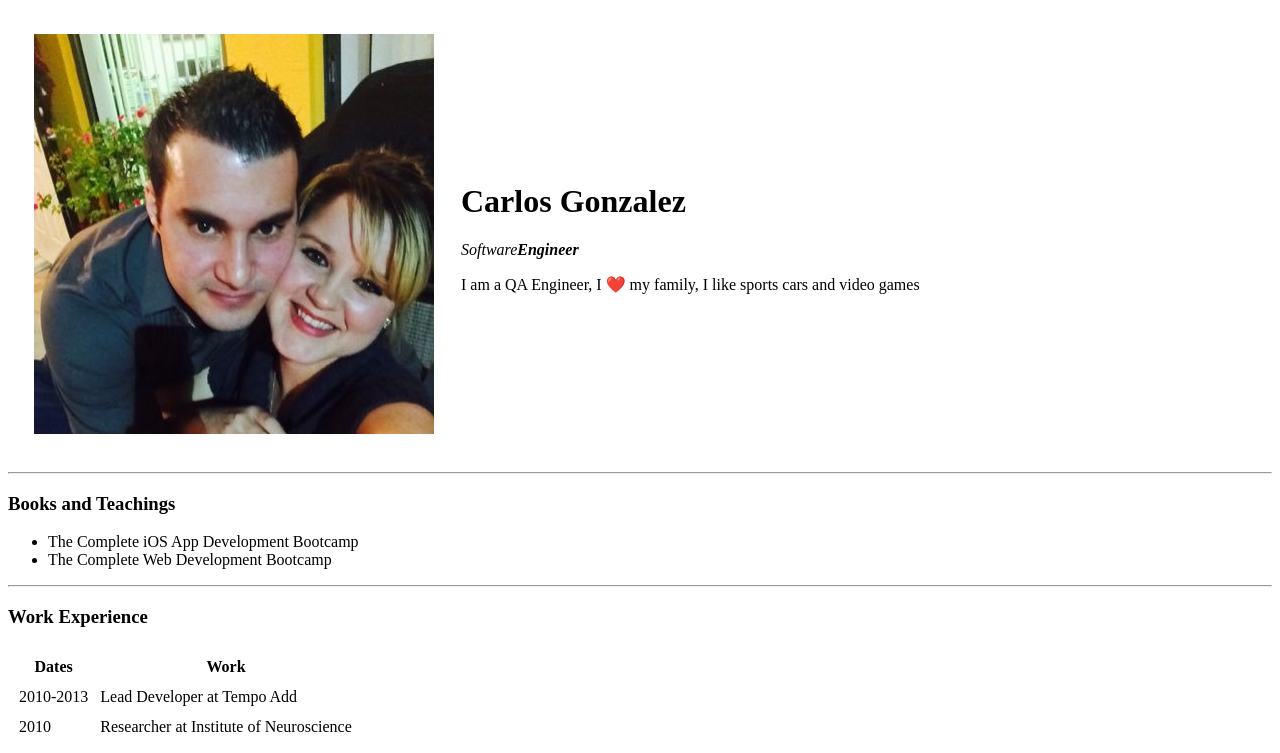
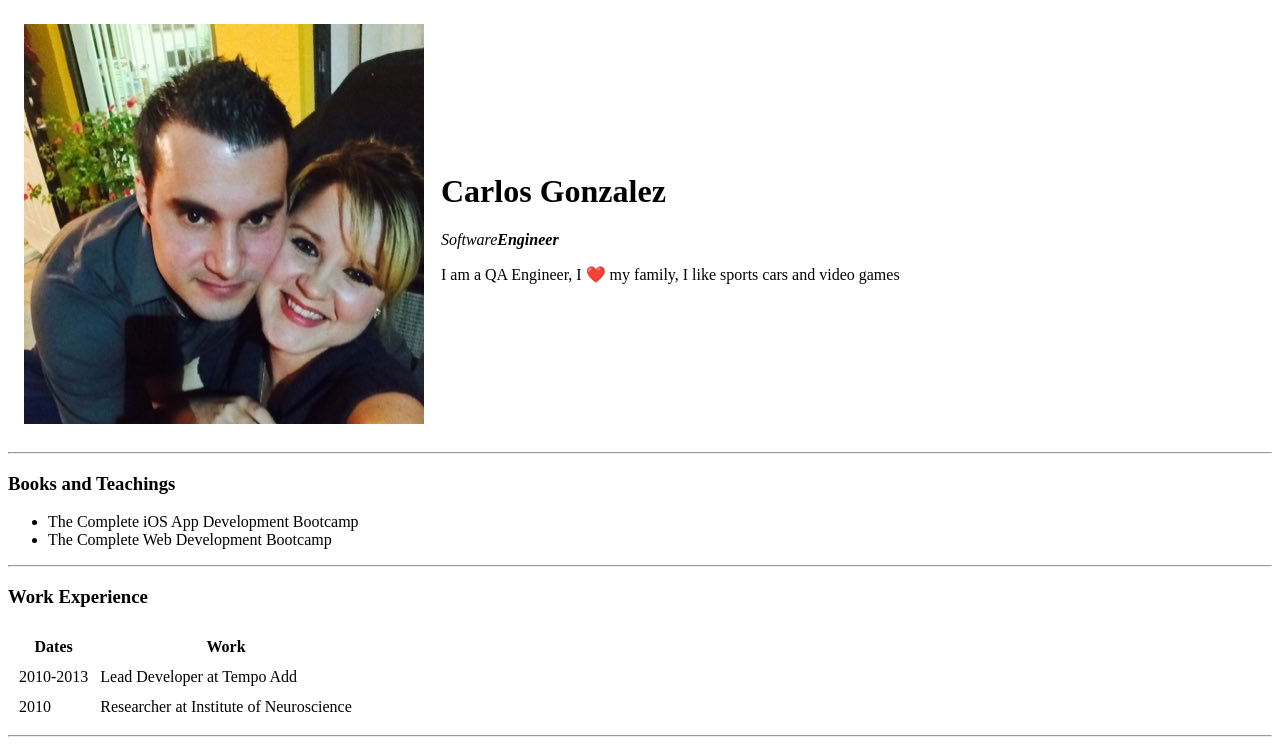
Before and after one commit to cgonzalez87/cv, a plain HTML site: page index.html in a window 1280 px wide. Shown: the top 753 px of the page. Drawn offline with Linux system fonts and the light colour scheme.

Commit message:
Cellspacing fix

```diff
--- a/index.html
+++ b/index.html
@@ -6,7 +6,7 @@
   <title>Carlos's Personal Site</title>
 </head>
 <body>
-  <table cellspacing="25">
+  <table cellspacing="15">
     <tr>
       <td><img src="Images/Carlos.jpg" alt="Carlos Image Profile"></td>
       <td><h1>Carlos Gonzalez</h1>
```
